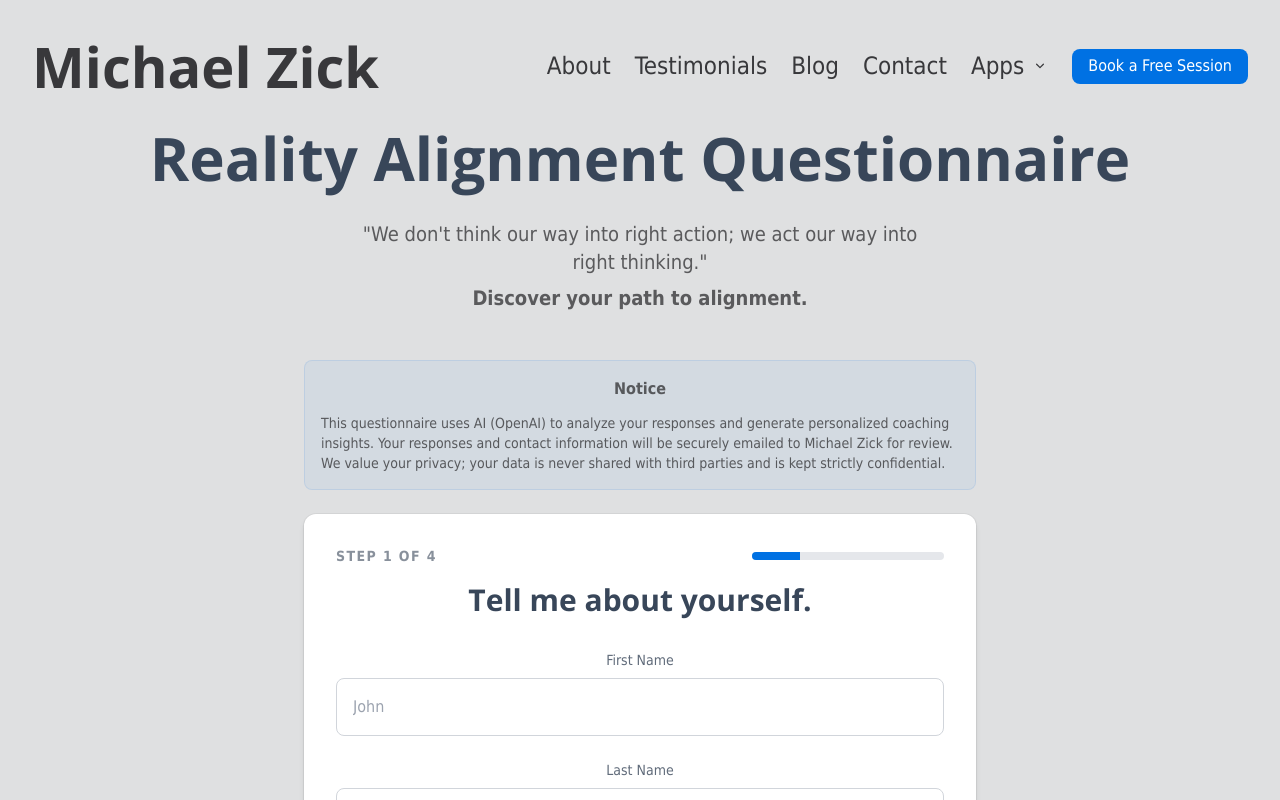
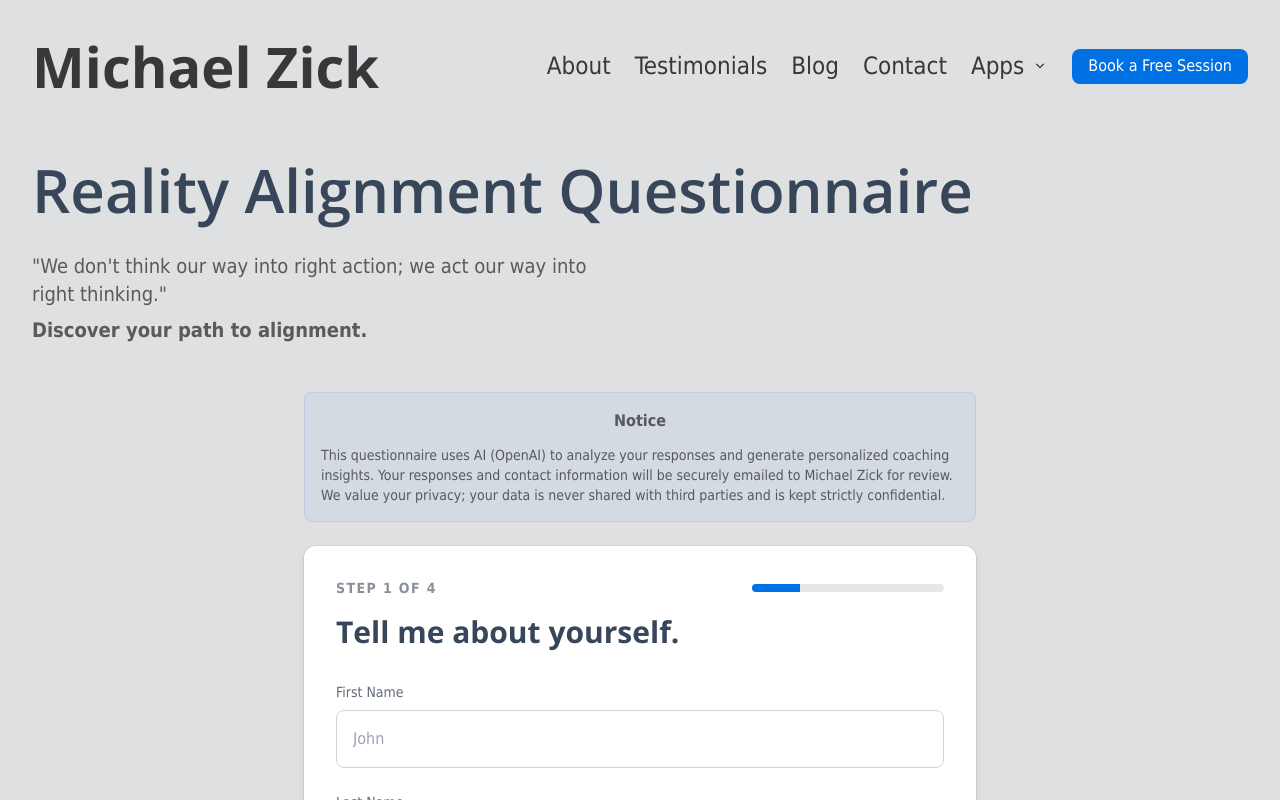
Before and after one commit to michaelzick/michaelzick.com, a Next.js app: page /questionnaire in a window 1280 px wide. Shown: the top 800 px of the page. Built offline with nearby package versions, Linux system fonts and the light colour scheme.

Commit message:
fixed about page gap; left aligned quest title

```diff
--- a/app/about/page.tsx
+++ b/app/about/page.tsx
@@ -145,12 +145,7 @@ export default function About() {
                 />
               </div>
             </FadeInSection>
-          </div>
-        </div>
-      </section>
 
-      <section className="px-6 md:px-8 py-24 md:py-32 bg-gray-100 text-default-grey">
-        <div className="max-w-[1400px] mx-auto">
             <FadeInSection className="flex flex-col md:flex-row md:items-center gap-8">
               <div className="md:w-1/2 md:order-2">
                 <Image
@@ -183,6 +178,7 @@ export default function About() {
               </div>
             </FadeInSection>
           </div>
+        </div>
       </section>
     </div>
   );
--- a/app/questionnaire/page.tsx
+++ b/app/questionnaire/page.tsx
@@ -13,13 +13,14 @@ export const metadata: Metadata = {
 
 export default function QuestionnairePage() {
   return (
-    <div className="min-h-screen bg-[rgb(var(--light-grey))] pt-32 pb-16 md:pb-20 px-6 text-default-grey">
-      <div className="max-w-[1400px] mx-auto text-center mb-12">
-        <FadeInSection className="mb-12">
-          <h1 className="text-4xl md:text-6xl font-bold text-dark-blue mb-8">
+    <div className="flex flex-col">
+      <section className="bg-[rgb(var(--light-grey))] text-default-grey px-6 pb-24 pt-24 md:px-8 md:pb-32 md:pt-28 lg:pt-36 xl:pt-40">
+        <div className="mx-auto max-w-[1400px]">
+          <FadeInSection className="mb-12 text-center md:text-left">
+            <h1 className="font-headline text-5xl font-semibold leading-tight md:text-6xl text-dark-blue">
               Reality Alignment Questionnaire
             </h1>
-          <p className="text-xl text-default-grey/80 max-w-xl mx-auto">
+            <p className="mt-8 text-xl text-default-grey/80 max-w-xl mx-auto md:mx-0">
               &quot;We don&apos;t think our way into right action; we act our way into right thinking.&quot;
               <br />
               <strong className="block mt-2">Discover your path to alignment.</strong>
@@ -29,6 +30,7 @@ export default function QuestionnairePage() {
             <Questionnaire />
           </FadeInSection>
         </div>
+      </section>
     </div>
   );
 }
```
Lines whose indentation alone changed are shown as unchanged.
